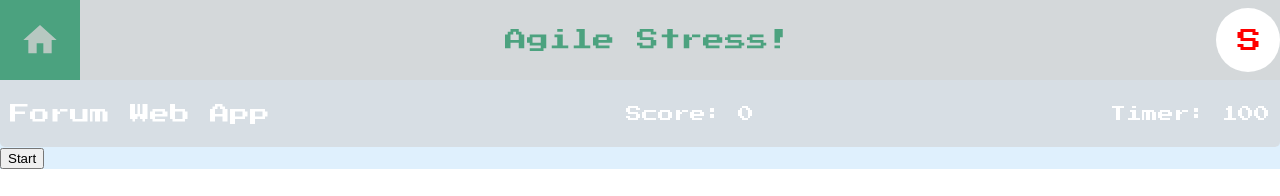
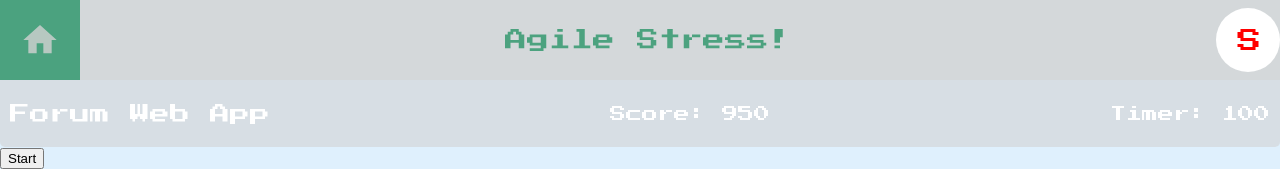
Before and after one commit to shaunwcolley/agile-stress-react, a React (Create React App) app: page / in a window 1280 px wide. Shown: the top 196 px of the page. Built offline with nearby package versions, Linux system fonts and the light colour scheme.

Commit message:
working on getting ticketing timing to work, other mechanics are more or less done; after this need to finalize styling and make beginning of game

```diff
--- a/src/components/baselayout/BaseLayout.tsx
+++ b/src/components/baselayout/BaseLayout.tsx
@@ -13,7 +13,7 @@ import reducer from '../../state/store/reducer';
 
 let initialState: State = {
   timer: 100,
-  score: 0,
+  score: 950,
   pause: true,
   countSpeed: 1
 }
--- a/src/components/baselayout/Header.tsx
+++ b/src/components/baselayout/Header.tsx
@@ -8,7 +8,7 @@ interface IProps {
   dispatch: any
 }
 
-const Header: React.FC<IProps> = (props) => {
+const Header: React.FC<IProps> = React.memo(props => {
 
   const { state } = props;
   const { dispatch } = props;
@@ -67,6 +67,6 @@ const Header: React.FC<IProps> = (props) => {
   }
   return (<React.Fragment>{header}</React.Fragment>)
 
-}
+})
 
 export default Header;
--- a/src/components/board/AgileBoard.tsx
+++ b/src/components/board/AgileBoard.tsx
@@ -57,12 +57,9 @@ const AgileBoard: React.FC<IProps> = (props) => {
 
     //sets state with updated score and time
     if(dropCat === endCat){
-      console.log('ADD_POINTS')
       dispatch({ type: actionTypes.ADD_POINTS })
     }
     else {
-      console.log(`dropCat: ${dropCat} ?= endCat: ${endCat}`)
-      console.log('SUB_POINTS')
       dispatch({ type: actionTypes.SUB_POINTS })
     }
 
@@ -85,13 +82,14 @@ const AgileBoard: React.FC<IProps> = (props) => {
   let done = taskCreate('done', board.done, onDragStart, state)
 
   React.useEffect(() => {
+    //working here to sort out the timer issue of gettig a task after amount of time.
     const timer = setTimeout(()=> {
       addRandomTask(boardComponents, labelChoices, board, setBoard)
-    }, 3000)
+    }, 5000)
     return () => clearTimeout(timer)
     // Eslint disable, because code needs to not include dependency as second argument to only update once
     // eslint-disable-next-line
-  }, [])
+  }, [board])
 
   return (
     <React.Fragment>
--- a/src/components/board/TicketPiece.tsx
+++ b/src/components/board/TicketPiece.tsx
@@ -12,7 +12,7 @@ interface IProps {
   index: number,
 }
 
-const TicketPiece: React.FC<IProps> = props => {
+const TicketPiece: React.FC<IProps> = React.memo(props => {
   const { state, columnName, task, endColumn, drag, index } = props;
   const { title, story: { color } } = task;
   let columnRef = React.useRef('...');
@@ -20,8 +20,12 @@ const TicketPiece: React.FC<IProps> = props => {
   React.useEffect(() => {
     if(!state.pause && state.timer > 0){
       const timer = setTimeout(() => {
-        columnRef.current = endColumn;
-      }, 5000)
+        if (columnName === 'qa') {
+          columnRef.current = qaColumnResolve();
+        } else {
+          columnRef.current = endColumn;
+        }
+      }, 2500)
 
       return () => clearTimeout(timer)
     }
@@ -34,6 +38,6 @@ const TicketPiece: React.FC<IProps> = props => {
             <div>{title}</div>
             <div>{columnRef.current}</div>
           </div>
-}
+})
 
 export default TicketPiece;
--- a/src/components/board/constants/addRandomTask.tsx
+++ b/src/components/board/constants/addRandomTask.tsx
@@ -3,7 +3,7 @@ export const addRandomTask = (components: any, labels: any, state: any, setState
   const titleMax = choices.length-1;
   const randomTitle = Math.floor(Math.random() * titleMax);
   const title = choices[randomTitle];
-  const labelMax = labels.length-1;
+  const labelMax = labels.length;
   const randomLabel = Math.floor(Math.random() * labelMax);
   const label = labels[randomLabel];
   const ticket = { title, story: label };
--- a/src/components/board/constants/taskCreate.tsx
+++ b/src/components/board/constants/taskCreate.tsx
@@ -1,5 +1,4 @@
 import * as React from 'react';
-import { qaColumnResolve } from './qaColumnResolve';
 import TicketPiece from '../TicketPiece';
 import { Label, Ticket, State } from '../../types';
 
@@ -21,8 +20,7 @@ export const taskCreate = (columnName: string, column: string[] | any, drag: any
   }
   if(columnName === 'qa') {
     return column.map((task: Ticket | any, index: number) => {
-      const endColumn = qaColumnResolve();
-      return  <TicketPiece state={state} key={index} index={index} task={task} columnName={columnName} endColumn={endColumn} drag={drag} />
+      return  <TicketPiece state={state} key={index} index={index} task={task} columnName={columnName} endColumn='...' drag={drag} />
     })
   }
   return column.map((task: Ticket | any, index: number) => {
--- a/src/state/store/reducer.tsx
+++ b/src/state/store/reducer.tsx
@@ -9,9 +9,9 @@ function reducer(state: State , action: Action) {
     case actionTypes.COUNT_DOWN:
       return { ...state, timer: state.timer - state.countSpeed };
     case actionTypes.ADD_POINTS:
-      return { ...state, timer: state.timer + 10, score: state.score + 100 }
+      return { ...state, timer: state.timer + 3, score: state.score + 50 }
     case actionTypes.SUB_POINTS:
-      return { ...state, timer: state.timer - 20, score: state.score - 50 }
+      return { ...state, timer: state.timer - 20, score: state.score - 25 }
     case actionTypes.GAME_START:
       return { ...state, pause: false }
     case actionTypes.GAME_PAUSE:
```
